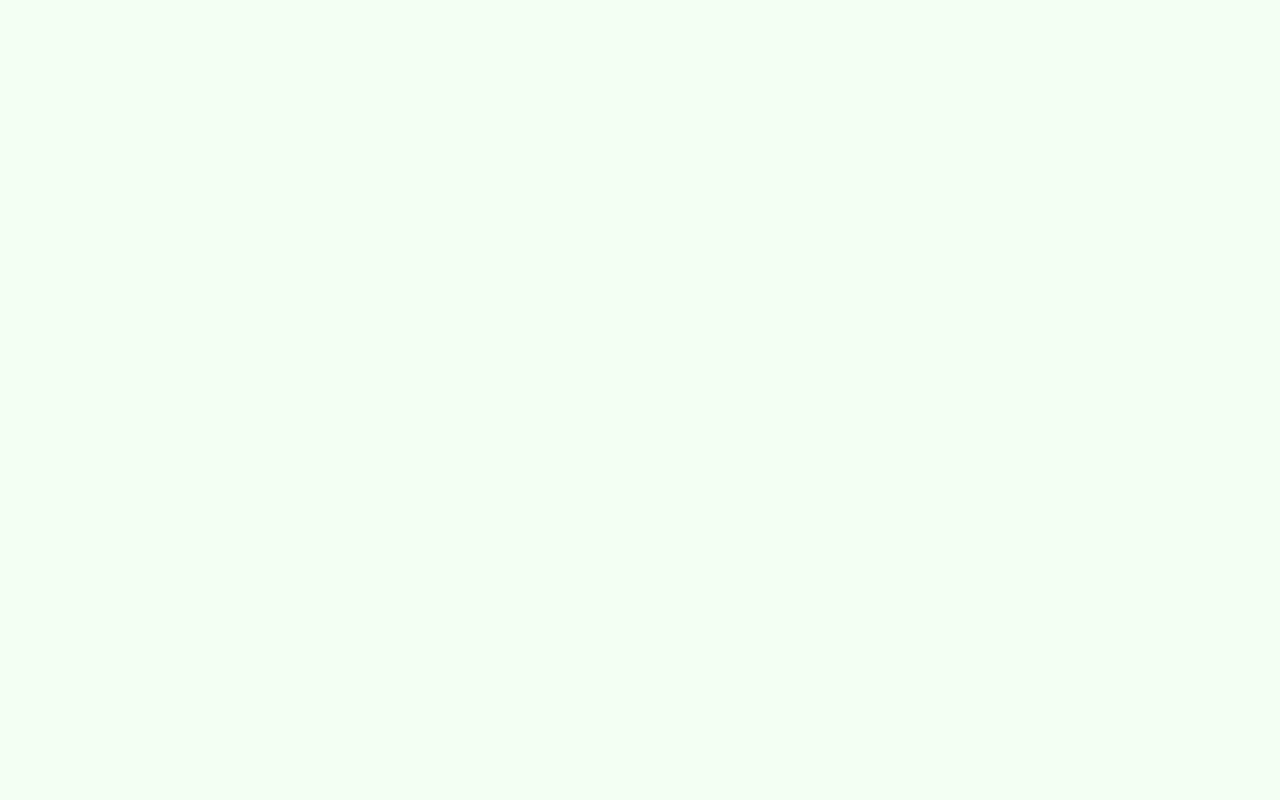
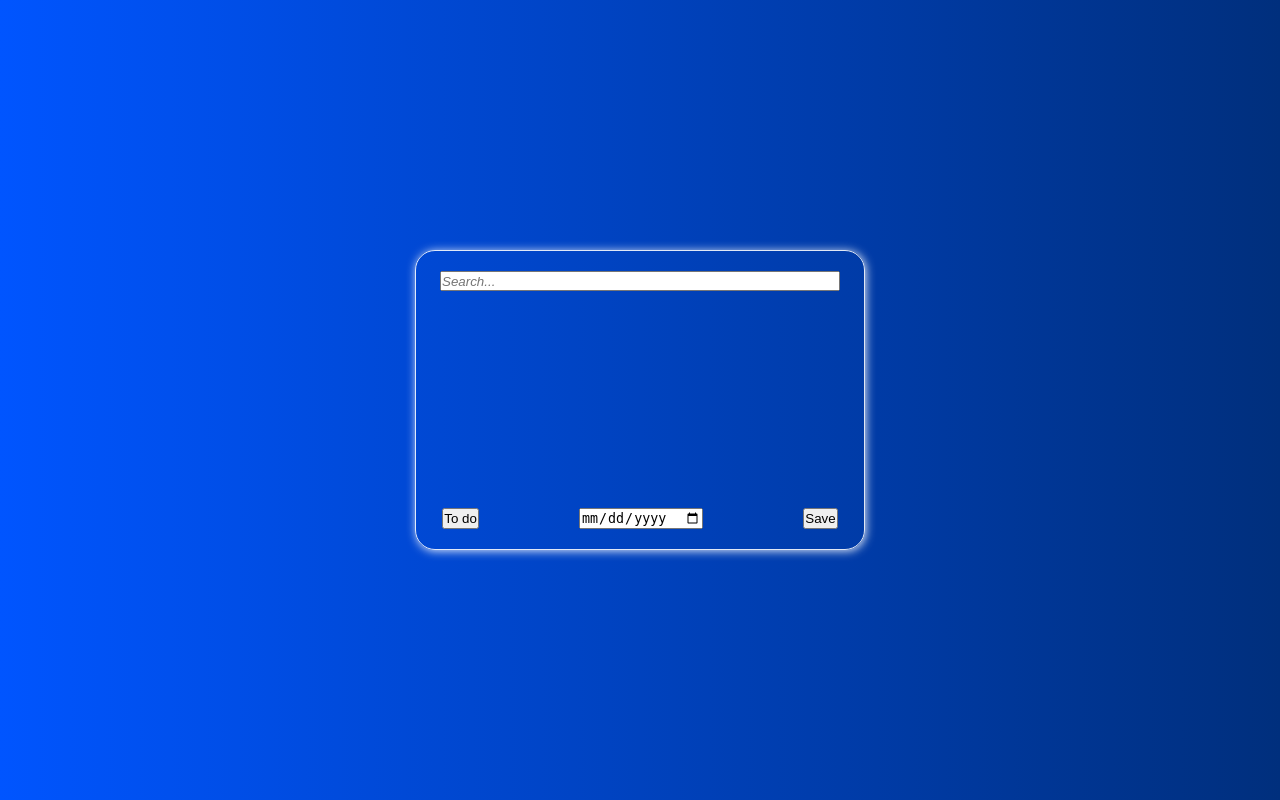
Before and after one commit to wiktor-poleszczuk/wiktor-poleszczuk.github.io, a PHP site: page / in a window 1280 px wide. Before the commit the page is empty. Run offline with PHP 8.4, Linux system fonts and the light colour scheme.

Commit message:
szkielet i css

```diff
--- a/lab-b/index.html
+++ b/lab-b/index.html
@@ -3,12 +3,24 @@
 <head>
     <meta charset="UTF-8">
     <meta name="viewport" content="width=device-width, initial-scale=1">
-    <title>Imie Nazwisko (00000) - PTW LAB B</title>
+    <title>Wiktor Poleszczuk 57831 - PTW LAB B</title>
 
     <link rel="stylesheet" href="styles.css" type="text/css">
     <script src="scripts.js" defer></script>
 </head>
 <body>
 
+<div id="container">
+    <input type="text" id="searchbar" placeholder="Search...">
+    <div id="results">
+
+    </div>
+    <div id="buttons">
+        <input type="button" value="To do" id="toDoButton">
+        <input type="date" id="datePicker">
+        <input type="button" value="Save" id="saveButton">
+    </div>
+</div>
+
 </body>
 </html>
--- a/lab-b/styles.css
+++ b/lab-b/styles.css
@@ -1,3 +1,40 @@
+* {
+  margin: 0 auto;
+  padding: 0;
+  box-sizing: border-box;
+}
+
 body {
-  background-color: #f3fff3;
+  background: linear-gradient(to right, #0055ff, #002f7d);
+  background-size: cover;
+  display: flex;
+  allign-items: center;
+  justify-content: center;
+  height: 100vh;
 }
+
+#container {
+  display: flex;
+  flex-direction: column;
+  align-items: center;
+  justify-content: space-between;
+  border: 1px solid rgba(255, 255, 255, 0.88);
+  padding: 20px;
+  border-radius: 20px;
+  width: 450px;
+  height: 300px;
+  box-shadow: 1px 1px 10px rgba(255, 255, 255, 0.88);
+  margin: auto;
+}
+
+#searchbar {
+  width: 400px;
+  height: 20px;
+  font-weight: lighter;
+  font-style: italic;
+}
+
+#buttons {
+  display: flex;
+  gap: 100px;
+}
```
